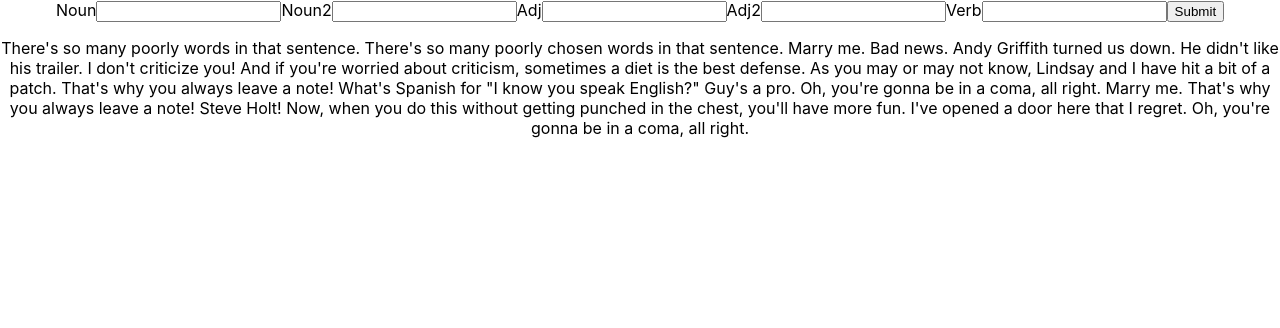
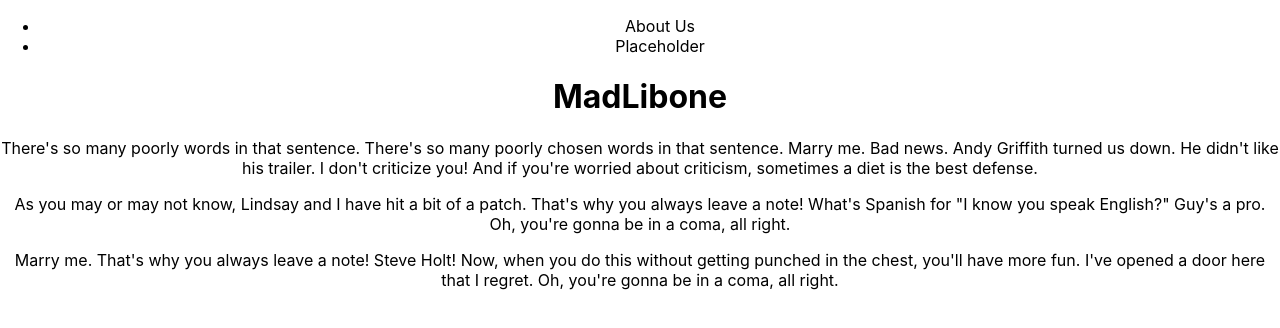
Before and after one commit to madLibsClone/FunnyLibs, a React (Create React App) app: page /Display in a window 1280 px wide. Shown: the top 328 px of the page. Built offline with nearby package versions, Linux system fonts and the light colour scheme.

Commit message:
Adding some routers

```diff
--- a/package.json
+++ b/package.json
@@ -9,6 +9,7 @@
     "firebase": "^9.15.0",
     "react": "^18.2.0",
     "react-dom": "^18.2.0",
+    "react-router-dom": "^6.6.2",
     "react-scripts": "5.0.1",
     "web-vitals": "^2.1.4"
   },
--- a/src/App.js
+++ b/src/App.js
@@ -1,11 +1,28 @@
-import logo from './logo.svg';
 import './App.css';
+import { Routes, Route } from 'react-router-dom';
+import Homepage from './comp/routes/Homepage';
 import Form from './comp/Form';
+import Display from "./comp/routes/Display.js";
 
 function App() {
   return (
     <div className="App">
-      <Form />
+      <header>
+        <nav>
+          <ul>
+            <li>About Us</li>
+            <li>Placeholder</li>
+          </ul>
+        </nav>
+        <h1>MadLibone</h1>
+      </header>
+      <main>
+        <Routes>
+          <Route path='/' element={<Homepage />} />
+          <Route path='/Form' element={<Form />} />
+          <Route path='/Display' element={<Display />} />
+        </Routes>
+      </main>
     </div>
   );
 }
--- a/src/comp/Form.js
+++ b/src/comp/Form.js
@@ -1,5 +1,5 @@
 import { useState } from "react";
-import MadLibOne from "./madlibs/MadLibOne";
+import { Link } from "react-router-dom";
 
 const Form = () => {
 
@@ -12,7 +12,6 @@
 
   const handleSubmit = (e) => {
     e.preventDefault()
-    console.log(e)
   }
 
   return(
@@ -43,12 +42,8 @@
           <input type="text" value={verbOne}onChange={(e) => {setVerbOne(e.target.value)}}/>
         </label>
 
-        <button>Submit</button>
+        <button><Link to='/Display'>Submit</Link></button>
       </form>
-      <MadLibOne
-      nounOne = {nounOne}
-      nounTwo = {nounTwo}
-      />
 
     </div>
 
--- /dev/null
+++ b/src/comp/routes/Display.js
@@ -0,0 +1,19 @@
+const Display = () => {
+    return (
+
+        <section>
+            <p>
+                There's so many poorly words in that sentence. There's so many poorly chosen words in that sentence. Marry me. Bad news. Andy Griffith turned us down. He didn't like his trailer. I don't criticize you! And if you're worried about criticism, sometimes a diet is the best defense.
+            </p>
+
+            <p>
+                As you may or may not know, Lindsay and I have hit a bit of a patch. That's why you always leave a note! What's Spanish for "I know you speak English?" Guy's a pro. Oh, you're gonna be in a coma, all right.
+            </p>
+
+            <p>
+                Marry me. That's why you always leave a note! Steve Holt! Now, when you do this without getting punched in the chest, you'll have more fun. I've opened a door here that I regret. Oh, you're gonna be in a coma, all right.
+            </p>
+        </section>
+    )
+}
+export default Display;
--- a/src/comp/routes/Homepage.js
+++ b/src/comp/routes/Homepage.js
@@ -0,0 +1,12 @@
+import { Link } from "react-router-dom";
+
+const Homepage = () => {
+    return (
+
+        <section>
+            <p>Instructions about what mad libs are go here I guess</p>
+            <Link to="/Form">Start</ Link>
+        </section>
+    )
+}
+export default Homepage;
--- a/src/index.js
+++ b/src/index.js
@@ -3,11 +3,14 @@
 import './index.css';
 import App from './App';
 import reportWebVitals from './reportWebVitals';
+import { BrowserRouter } from 'react-router-dom';
 
 const root = ReactDOM.createRoot(document.getElementById('root'));
 root.render(
   <React.StrictMode>
-    <App />
+    <BrowserRouter>
+      <App />
+    </BrowserRouter>
   </React.StrictMode>
 );
 
```
Also changed, not shown: src/logo.svg (deleted), 1 other file (tests, documents, lock files or other folders).
